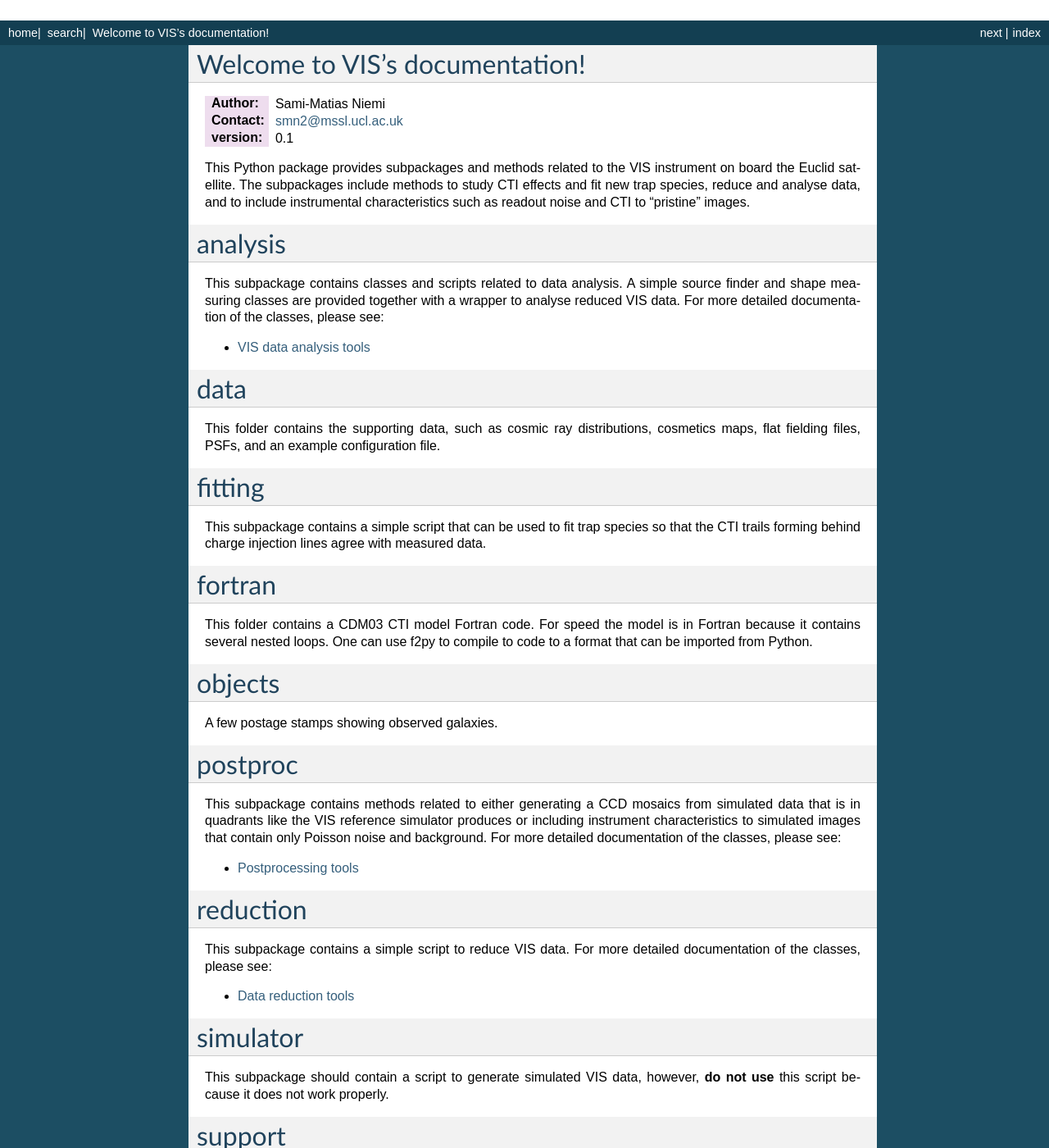
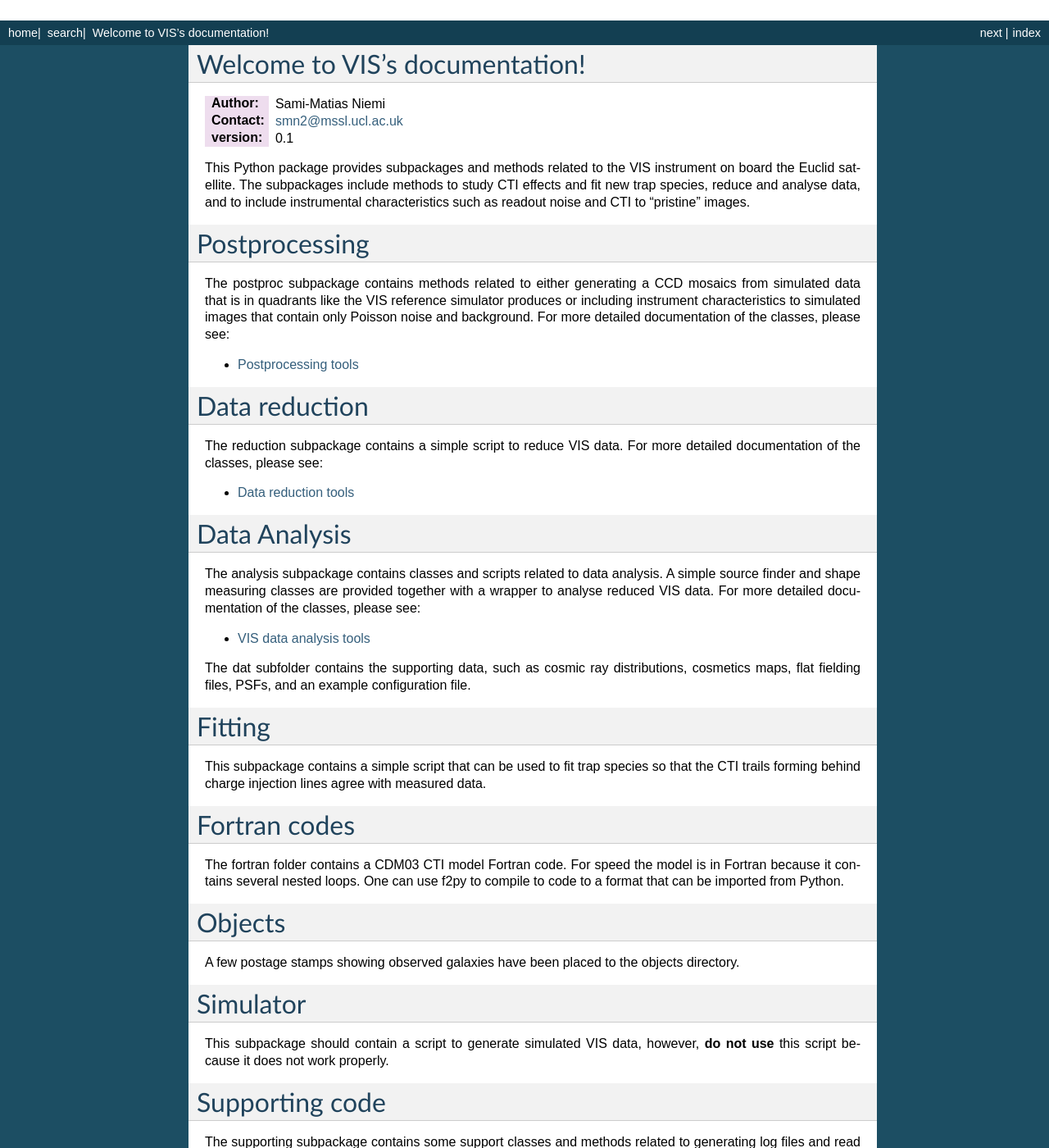
Before and after one commit to sniemi/EuclidVisibleInstrument, a Sphinx documentation site: the page built from doc/index.rst, in a window 1280 px wide and 1400 px high. Shown: the whole window at 82% size. Built offline with Sphinx 7.4.7, drawn with Linux system fonts in a browser that asks for light colours; formulas are drawn with MathJax 3; some of the changed lines change nothing that is shown; some of the changed text lies outside the part shown.

Commit message:
Some minor restructuring of the documentation.

```diff
--- a/doc/index.rst
+++ b/doc/index.rst
@@ -11,51 +11,10 @@ The subpackages include methods to study CTI effects and fit new trap species, r
 analyse data, and to include instrumental characteristics such as readout noise and CTI to "pristine" images.
 
 
-analysis
-========
+Postprocessing
+==============
 
-This subpackage contains classes and scripts related to data analysis. A simple source finder and shape
-measuring classes are provided together with a wrapper to analyse reduced VIS data. For more detailed
-documentation of the classes, please see:
-
-.. toctree::
-   :maxdepth: 4
-
-   analysis
-
-
-data
-====
-
-This folder contains the supporting data, such as cosmic ray distributions, cosmetics maps,
-flat fielding files, PSFs, and an example configuration file.
-
-
-fitting
-=======
-
-This subpackage contains a simple script that can be used to fit trap species so that the CTI trails
-forming behind charge injection lines agree with measured data.
-
-
-fortran
-=======
-
-This folder contains a CDM03 CTI model Fortran code. For speed the model is in Fortran because it
-contains several nested loops. One can use f2py to compile to code to a format that can be imported
-from Python.
-
-
-objects
-=======
-
-A few postage stamps showing observed galaxies.
-
-
-postproc
-========
-
-This subpackage contains methods related to either generating a CCD mosaics from simulated data
+The postproc subpackage contains methods related to either generating a CCD mosaics from simulated data
 that is in quadrants like the VIS reference simulator produces or including instrument characteristics
 to simulated images that contain only Poisson noise and background. For more detailed documentation
 of the classes, please see:
@@ -66,10 +25,11 @@ of the classes, please see:
    postproc
 
 
-reduction
-=========
+Data reduction
+==============
 
-This subpackage contains a simple script to reduce VIS data. For more detailed documentation of the classes, please see:
+The reduction subpackage contains a simple script to reduce VIS data. For more detailed documentation
+of the classes, please see:
 
 .. toctree::
    :maxdepth: 4
@@ -77,27 +37,55 @@ This subpackage contains a simple script to reduce VIS data. For more detailed d
    reduction
 
 
-simulator
+Data Analysis
+=============
+
+The analysis subpackage contains classes and scripts related to data analysis. A simple source finder and shape
+measuring classes are provided together with a wrapper to analyse reduced VIS data. For more detailed
+documentation of the classes, please see:
+
+.. toctree::
+   :maxdepth: 4
+
+   analysis
+
+The dat subfolder contains the supporting data, such as cosmic ray distributions, cosmetics maps,
+flat fielding files, PSFs, and an example configuration file.
+
+
+Fitting
+=======
+
+This subpackage contains a simple script that can be used to fit trap species so that the CTI trails
+forming behind charge injection lines agree with measured data.
+
+
+Fortran codes
+=============
+
+The fortran folder contains a CDM03 CTI model Fortran code. For speed the model is in Fortran because it
+contains several nested loops. One can use f2py to compile to code to a format that can be imported
+from Python.
+
+
+Objects
+=======
+
+A few postage stamps showing observed galaxies have been placed to the objects directory.
+
+
+Simulator
 =========
 
 This subpackage should contain a script to generate simulated VIS data, however, **do not use** this
 script because it does not work properly.
 
 
-support
-=======
+Supporting code
+===============
 
-This subpackage contains some support classes and methods related to generating log files and read in
+The supporting subpackage contains some support classes and methods related to generating log files and read in
 data.
-
-
-Contents:
-=========
-
-.. toctree::
-   :maxdepth: 4
-
-
 
 
 
```
Also changed, not shown: 6 other files.
